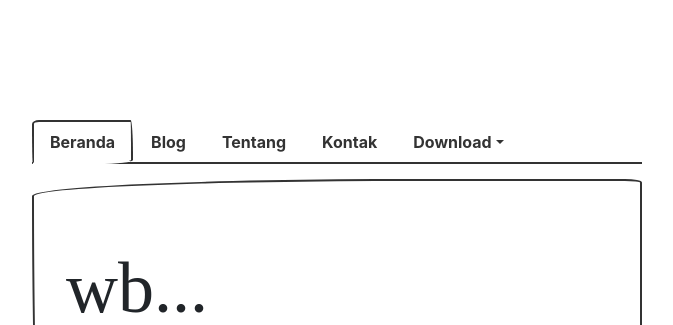
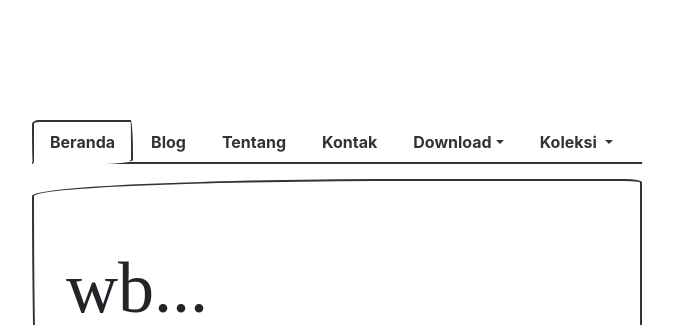
Before and after one commit to ciut/ciut.github.io, a Jekyll site: the page built from index.html, in a window 1280 px wide. Shown: the top 325 px of the page, without its empty margins (303-976 px from the left). Built offline with Jekyll 4.4.1, drawn with Linux system fonts in a browser that asks for light colours; some web fonts are replaced.

Commit message:
pecah belah

```diff
--- /dev/null
+++ b/_includes/ndownload.html
@@ -0,0 +1,10 @@
+  <li class="nav-item dropdown">
+    <a class="nav-link dropdown-toggle" data-toggle="dropdown" href="#" role="button" aria-haspopup="true" aria-expanded="false">Download</a>
+    <div class="dropdown-menu">
+      <a class="dropdown-item" href="https://github.com/ciut/irc/releases/download/1.0/ciutIRC4Android.apk">ciutIRC4Android <code>.apk</code></a>
+      <a class="dropdown-item" href="https://github.com/ciut/irc/releases/download/1.0/ciutIRC.SPFC.jar">ciutIRC SPFC <code>.jar</code></a>
+      <a class="dropdown-item" href="https://github.com/ciut/irc/releases/download/1.0/ciutIRC.HV.jar">ciutIRC HV <code>.jar</code></a>
+      <div class="dropdown-divider"></div>
+      <a class="dropdown-item" data-toggle="tab" href="#rusuh">RuSuH ScRIptS <code>.exe</code></a>
+    </div>
+  </li>
--- /dev/null
+++ b/_includes/nkoleksi.html
@@ -0,0 +1,28 @@
+<li class="nav-item dropdown">
+              <a class="nav-link dropdown-toggle" data-toggle="dropdown" href="#" id="koleksi">Koleksi <span class="caret"></span></a>
+              <div class="dropdown-menu" aria-labelledby="themes">
+                <a class="dropdown-item" href="../default/">Default</a>
+                <div class="dropdown-divider"></div>
+                <a class="dropdown-item" href="../cerulean/">Cerulean</a>
+                <a class="dropdown-item" href="../cosmo/">Cosmo</a>
+                <a class="dropdown-item" href="../cyborg/">Cyborg</a>
+                <a class="dropdown-item" href="../darkly/">Darkly</a>
+                <a class="dropdown-item" href="../flatly/">Flatly</a>
+                <a class="dropdown-item" href="../journal/">Journal</a>
+                <a class="dropdown-item" href="../litera/">Litera</a>
+                <a class="dropdown-item" href="../lumen/">Lumen</a>
+                <a class="dropdown-item" href="../lux/">Lux</a>
+                <a class="dropdown-item" href="../materia/">Materia</a>
+                <a class="dropdown-item" href="../minty/">Minty</a>
+                <a class="dropdown-item" href="../pulse/">Pulse</a>
+                <a class="dropdown-item" href="../sandstone/">Sandstone</a>
+                <a class="dropdown-item" href="../simplex/">Simplex</a>
+                <a class="dropdown-item" href="../sketchy/">Sketchy</a>
+                <a class="dropdown-item" href="../slate/">Slate</a>
+                <a class="dropdown-item" href="../solar/">Solar</a>
+                <a class="dropdown-item" href="../spacelab/">Spacelab</a>
+                <a class="dropdown-item" href="../superhero/">Superhero</a>
+                <a class="dropdown-item" href="../united/">United</a>
+                <a class="dropdown-item" href="../yeti/">Yeti</a>
+              </div>
+ </li>
--- a/index.html
+++ b/index.html
@@ -16,16 +16,8 @@ layout: bawaan
   <li class="nav-item">
     <a class="nav-link" data-toggle="tab" href="#kontak">Kontak</a>
   </li>
-  <li class="nav-item dropdown">
-    <a class="nav-link dropdown-toggle" data-toggle="dropdown" href="#" role="button" aria-haspopup="true" aria-expanded="false">Download</a>
-    <div class="dropdown-menu">
-      <a class="dropdown-item" href="https://github.com/ciut/irc/releases/download/1.0/ciutIRC4Android.apk">ciutIRC4Android <code>.apk</code></a>
-      <a class="dropdown-item" href="https://github.com/ciut/irc/releases/download/1.0/ciutIRC.SPFC.jar">ciutIRC SPFC <code>.jar</code></a>
-      <a class="dropdown-item" href="https://github.com/ciut/irc/releases/download/1.0/ciutIRC.HV.jar">ciutIRC HV <code>.jar</code></a>
-      <div class="dropdown-divider"></div>
-      <a class="dropdown-item" data-toggle="tab" href="#rusuh">RuSuH ScRIptS <code>.exe</code></a>
-    </div>
-  </li>
+  {% include ndownload.html %}
+  {% include nkoleksi.html %}
 </ul>
 	<div id="myTabContent" class="tab-content">
 	{% include tberanda.html %}
```
Also changed, not shown: _layouts/pos.html (+1 -12 lines).
